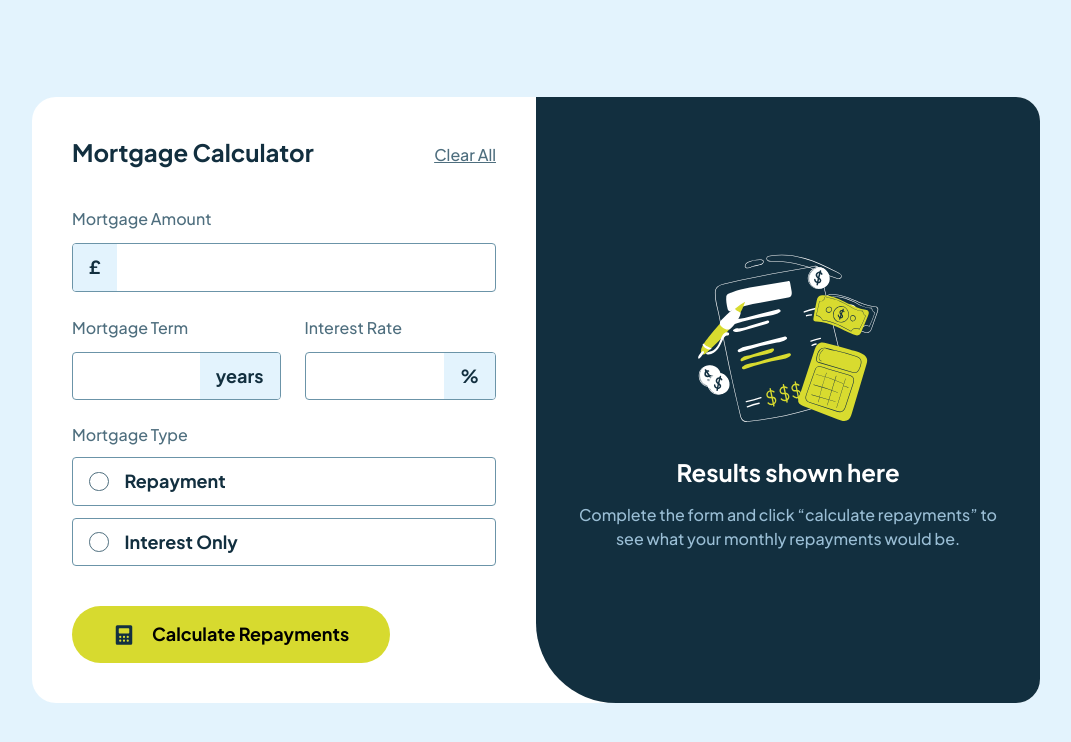
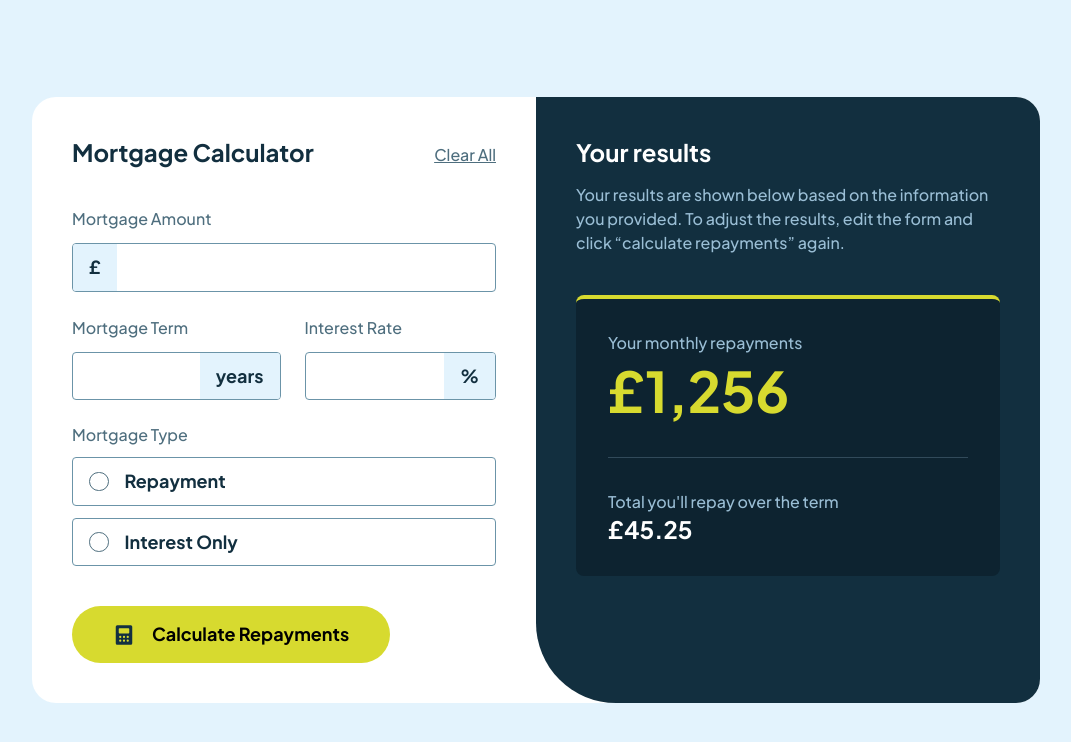
Before and after one commit to slavon213/mortgage-repayment-calculator, a plain HTML site: page index.html in a window 1280 px wide. Shown: the whole page, without its empty margins (104-1175 px from the left). Drawn offline with Linux system fonts and the light colour scheme.

Commit message:
add style to .second

```diff
--- a/index.html
+++ b/index.html
@@ -69,7 +69,7 @@
                 <div class="half second">
                     <!-- Empty results start -->
 
-                    <div class="pending grd">
+                    <!-- <div class="pending grd">
                         <img src="./assets/images/illustration-empty.svg" alt="">
                         <h2 class="text-preset-2">Results shown here</h2>
 
@@ -77,24 +77,32 @@
                             Complete the form and click “calculate repayments” to see what your monthly repayments would
                             be.
                         </p>
-                    </div>
+                    </div> -->
 
                     <!-- Empty results end -->
 
                     <!-- Completed results start -->
 
-                    <!-- <div class="result">
+                    <div class="result grd">
+                        <div>
                             <h2 class="text-preset-2">Your results</h2>
-
                             <p class="text-preset-4">
                                 Your results are shown below based on the information you provided. To adjust the results,
                                 edit the form and click “calculate repayments” again.
                             </p>
+                        </div>
+                        <div class="card grd">
+                            <div>
                                 <p class="text-preset-4">Your monthly repayments</p>
-
+                                <p><span class="text-preset-1 big-numbers">&pound;1,256</span></p>
+                            </div>
+                            <hr>
+                            <div>
                                 <p class="text-preset-4">Total you'll repay over the term</p>
-                        <p><span class="text-preset-1">345345454,34534542345.25</span></p>
-                    </div> -->
+                                <p><span class="text-preset-2 small-numbers">&pound;45.25</span></p>
+                            </div>
+                        </div>
+                    </div>
 
                     <!-- Completed results end -->
                 </div>
--- a/style.css
+++ b/style.css
@@ -20,9 +20,11 @@
     --color-white: hsl(0, 0%, 100%);
     --color-slate-100: hsl(202, 86%, 94%);
     --color-slate-300: hsl(203, 41%, 72%);
+    --color-slate-300-opacity: hsla(203, 41%, 72%, 0.25);
     --color-slate-500: hsl(200, 26%, 54%);
     --color-slate-700: hsl(200, 24%, 40%);
     --color-slate-900: hsl(202, 55%, 16%);
+    --color-card: hsl(202, 56%, 12%);
 
     /* Spacing */
     --spacing-100: 8px;
@@ -36,6 +38,7 @@
     /* Radius */
 
     --radius-50: 4px;
+    --radius-100: 8px;
     --radius-300: 24px;
     --radius-1000: 80px;
 
@@ -168,13 +171,20 @@ input {
 }
 
 .second {
-    /* display: flex;
-    flex-direction: column; */
     display: grid;
-    place-content: center;
+    place-content: start;
     background-color: var(--color-slate-900);
     border-bottom-left-radius: var(--radius-1000);
     padding: 40px;
+
+    h2 {
+        color: var(--color-white);
+        margin-block-end: 16px;
+    }
+
+    p {
+        color: var(--color-slate-300);
+    }
 }
 
 .header {
@@ -309,13 +319,37 @@ input {
 }
 
 .pending {
+    width: 100%;
     place-items: center;
+    align-content: center;
+
     text-align: center;
     gap: var(--spacing-200);
+}
 
-    h2 {
-        color: var(--color-white);
+.result {
+    width: 100%;
+    gap: 40px;
+}
+
+.big-numbers {
+    color: var(--color-lime);
+}
+
+.small-numbers {
+    color: var(--color-white);
+}
+
+.card {
+    padding: 32px;
+    border-top: 4px solid var(--color-lime);
+    border-radius: var(--radius-100);
+    background-color: var(--color-card);
+    gap: 32px;
+    /* margin-block-end: auto; */
+
+    hr {
+        border: none;
+        border-bottom: 1px solid var(--color-slate-300-opacity);
     }
-
-    color: var(--color-slate-300);
 }
```
Lines whose indentation alone changed are shown as unchanged.
